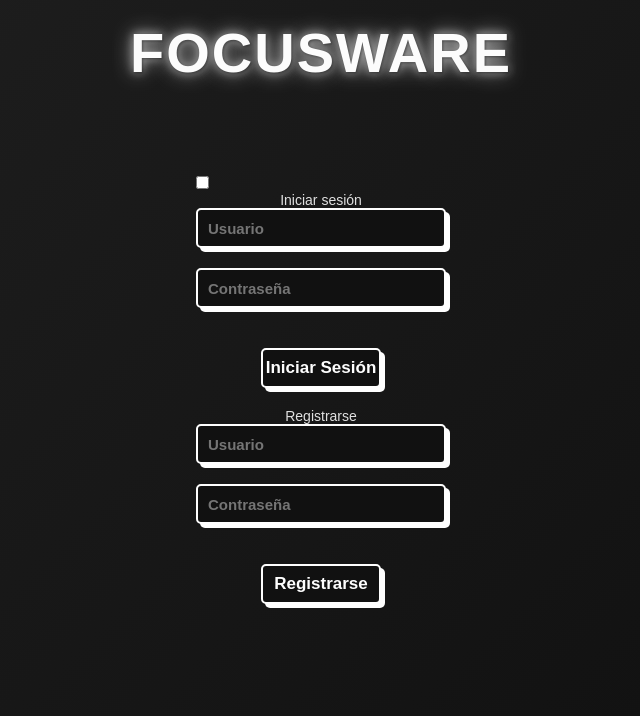
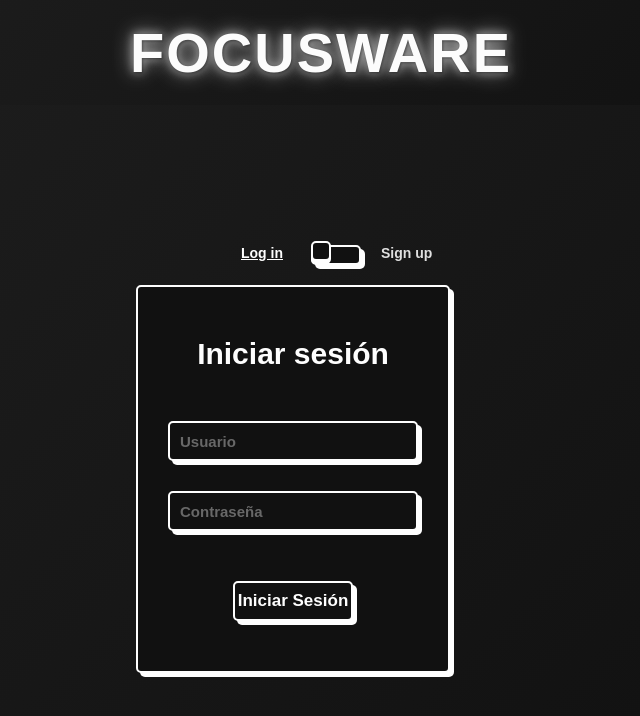
Before and after one commit to CesarGoto1/App, a React (Vite) app: page / in a window 1280 px wide. Shown: the top 716 px of the page, without its empty margins (319-959 px from the left). Built offline with nearby package versions, Linux system fonts and the light colour scheme.

Commit message:
Arreglo Titulo

```diff
--- a/src/index.css
+++ b/src/index.css
@@ -1,3 +1,4 @@
+/* index.css */
 body {
   margin: 0;
   font-family: 'Roboto', sans-serif;
@@ -14,69 +15,63 @@ body {
   width: 100%;
   background: linear-gradient(135deg, #1f1f1f, #0f0f0f);
   overflow-y: auto;
+  padding-top: 100px; /* Añade un margen superior para evitar superposición */
 }
 
 .app-title {
-  font-size: 3.5rem;
+  font-size: 3.5rem; /* Aumentar el tamaño de la fuente */
   font-weight: 700;
   color: #fcfcfc;
   text-align: center;
   text-transform: uppercase;
   letter-spacing: 2px;
   text-shadow: 1px 1px 3px rgba(0, 0, 0, 0.5), 0 0 10px #acacac, 0 0 20px #acacac;
-  position: absolute;
-  top: 20px;
+  position: fixed; /* Posiciona el título en la parte superior */
+  top: 0; /* Ajusta la distancia desde la parte superior */
   width: 100%;
-  z-index: 1000;
+  z-index: 1000; /* Asegura que el título esté por encima de otros elementos */
+  background: linear-gradient(135deg, #1f1f1f, #0f0f0f); /* Fondo para el título */
+  padding: 20px 0; /* Añadir padding para el título */
+  transition: opacity 0.5s ease; /* Transición para el desvanecimiento */
+}
+
+.app-title.hidden {
+  display: none; /* Ocultar el título cuando se desplaza hacia abajo */
 }
 
 .auth-container {
   display: flex;
   justify-content: center;
-  align-items: center;
   width: 100%;
-  height: 100vh;
+  max-width: 500px; /* Aumentar el ancho máximo */
+  margin-top: 10px; /* Mover un poco más arriba */
+  margin-left: 30px; /* Mover un poco más a la derecha */
 }
 
 .auth-form-container {
   display: flex;
   flex-direction: column;
   align-items: center;
-  justify-content: center;
   width: 100%;
-  max-width: 400px;
+  gap: 20px;
 }
 
-.wrapper {
+.form-container {
   display: flex;
   flex-direction: column;
   align-items: center;
-  justify-content: center;
   width: 100%;
 }
 
-.flip-card__inner {
-  width: 100%;
-  max-width: 400px;
-  height: auto;
-}
-
-.flip-card__front,
-.flip-card__back {
-  display: flex;
-  flex-direction: column;
-  align-items: center;
-  justify-content: center;
-  text-align: center;
-}
-
 h2 {
-  font-size: 2.5rem;
+  font-size: 2.5rem; /* Aumentar el tamaño de la fuente */
   font-weight: 600;
   color: #ffffff;
   text-align: center;
   margin-bottom: 20px;
   text-transform: uppercase;
+  letter-spacing: 1px;
+  text-shadow: 1px 1px 3px rgba(0, 0, 0, 0.5);
 }
 
 .toggle-button {
@@ -84,42 +79,184 @@ h2 {
   display: flex;
   align-items: center;
   justify-content: center;
-  padding: 15px 20px;
-  font-size: 1.2rem;
+  gap: 10px;
+  padding: 15px 20px; /* Aumentar el padding */
+  font-size: 1.2rem; /* Aumentar el tamaño de la fuente */
   font-weight: bold;
   border: none;
   border-radius: 20px;
-  background: #2d8cf0;
-  color: #ffffff;
+  background: var(--bg-dark);
+  color: var(--bg-light);
   cursor: pointer;
   transition: all 300ms;
   box-shadow: 0 4px 6px rgba(0, 0, 0, 0.2);
+  letter-spacing: 1px;
   text-transform: uppercase;
   width: 100%;
   max-width: 300px;
+  margin: 2px auto;
 }
 
 .toggle-button:hover {
-  background-color: #1f6fd0;
+  background-color: var(--clr);
+  color: var(--bg-dark);
   transform: scale(1.05);
+  box-shadow: 0 6px 10px rgba(0, 0, 0, 0.3);
 }
 
 .toggle-button:active {
   transform: scale(0.95);
+  box-shadow: 0 2px 5px rgba(0, 0, 0, 0.1);
 }
 
+/* Estilos adicionales para la tarjeta de inicio de sesión y registro */
 .wrapper {
   --input-focus: #2d8cf0;
   --font-color: #fefefe;
+  --font-color-sub: #7e7e7e;
   --bg-color: #111;
+  --bg-color-alt: #7e7e7e;
   --main-color: #fefefe;
+}
+
+.switch {
+  transform: translateY(-200px);
+  position: relative;
+  display: flex;
+  flex-direction: column;
+  justify-content: center;
+  align-items: center;
+  gap: 30px;
+  width: 50px;
+  height: 20px;
+}
+
+.card-side::before {
+  position: absolute;
+  content: 'Log in';
+  left: -70px;
+  top: 0;
+  width: 100px;
+  text-decoration: underline;
+  color: var(--font-color);
+  font-weight: 600;
+}
+
+.card-side::after {
+  position: absolute;
+  content: 'Sign up';
+  left: 70px;
+  top: 0;
+  width: 100px;
+  text-decoration: none;
+  color: var (--font-color);
+  font-weight: 600;
+}
+
+.toggle {
+  opacity: 0;
+  width: 0;
+  height: 0;
+}
+
+.slider {
+  box-sizing: border-box;
+  border-radius: 5px;
+  border: 2px solid var(--main-color);
+  box-shadow: 4px 4px var(--main-color);
+  position: absolute;
+  cursor: pointer;
+  top: 0;
+  left: 0;
+  right: 0;
+  bottom: 0;
+  background-color: var(--bg-color);
+  transition: 0.3s;
+}
+
+.slider:before {
+  box-sizing: border-box;
+  position: absolute;
+  content: "";
+  height: 20px;
+  width: 20px;
+  border: 2px solid var(--main-color);
+  border-radius: 5px;
+  left: -2px;
+  bottom: 2px;
+  background-color: var(--bg-color);
+  box-shadow: 0 3px 0 var(--main-color);
+  transition: 0.3s;
+}
+
+.toggle:checked + .slider {
+  background-color: var(--input-focus);
+}
+
+.toggle:checked + .slider:before {
+  transform: translateX(30px);
+}
+
+.toggle:checked ~ .card-side:before {
+  text-decoration: none;
+}
+
+.toggle:checked ~ .card-side:after {
+  text-decoration: underline;
+}
+
+.flip-card__inner {
+  width: 400px; /* Aumentar el ancho */
+  height: 450px; /* Aumentar la altura */
+  position: relative;
+  background-color: transparent;
+  perspective: 1000px;
+  text-align: center;
+  transition: transform 0.8s;
+  transform-style: preserve-3d;
+}
+
+.toggle:checked ~ .flip-card__inner {
+  transform: rotateY(180deg);
+}
+
+.toggle:checked ~ .flip-card__front {
+  box-shadow: none;
+}
+
+.flip-card__front, .flip-card__back {
+  padding: 30px; /* Aumentar el padding */
+  position: absolute;
+  display: flex;
+  flex-direction: column;
+  justify-content: center;
+  -webkit-backface-visibility: hidden;
+  backface-visibility: hidden;
+  background: var(--bg-color);
+  gap: 30px; /* Aumentar el espacio entre los elementos */
+  border-radius: 5px;
+  border: 2px solid var(--main-color);
+  box-shadow: 4px 4px var(--main-color);
+}
+
+.flip-card__back {
+  width: 100%;
+  transform: rotateY(180deg);
 }
 
 .flip-card__form {
   display: flex;
   flex-direction: column;
   align-items: center;
-  gap: 20px;
+  gap: 30px; /* Aumentar el espacio entre los elementos */
+}
+
+.title {
+  margin: 20px 0 20px 0;
+  font-size: 30px; /* Aumentar el tamaño de la fuente */
+  font-weight: 900;
+  text-align: center;
+  color: var(--main-color);
 }
 
 .flip-card__input {
@@ -136,8 +273,22 @@ h2 {
   outline: none;
 }
 
+.flip-card__input::placeholder {
+  color: var(--font-color-sub);
+  opacity: 0.8;
+}
+
+.flip-card__input:focus {
+  border: 2px solid var(--input-focus);
+}
+
+.flip-card__btn:active, .button-confirm:active {
+  box-shadow: 0px 0px var(--main-color);
+  transform: translate(3px, 3px);
+}
+
 .flip-card__btn {
-  margin: 20px 0;
+  margin: 20px 0 20px 0;
   width: 120px;
   height: 40px;
   border-radius: 5px;
@@ -149,7 +300,3 @@ h2 {
   color: var(--font-color);
   cursor: pointer;
 }
-
-.flip-card__btn:active {
-  transform: translate(3px, 3px);
-}
```
Also changed, not shown: src/index.jsx (line endings or trailing spaces).
